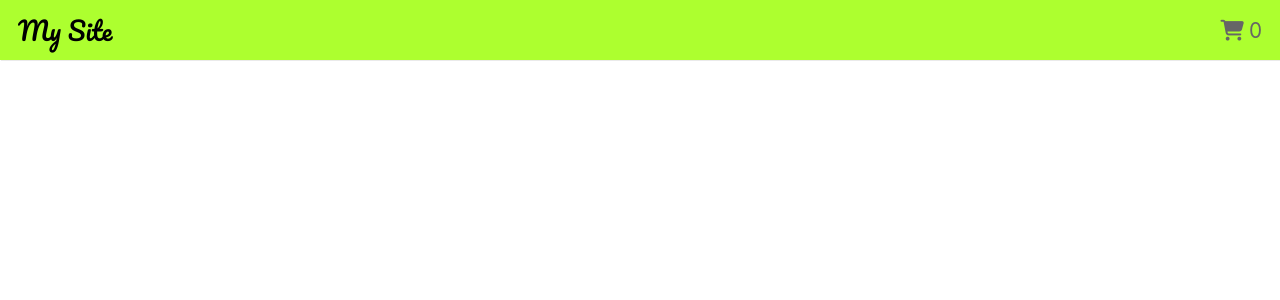
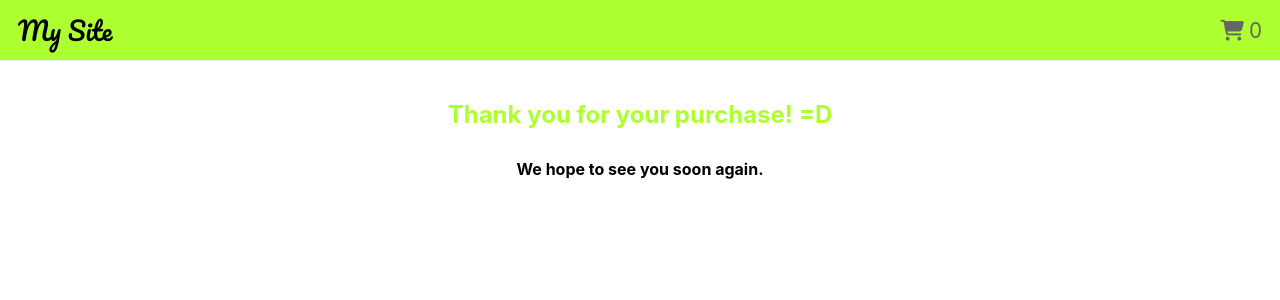
Before and after one commit to JoaoAPS/PurchaseSimulation, a React (Create React App) app: page /thank-you in a window 1280 px wide. Shown: the top 300 px of the page. Built offline with nearby package versions, Linux system fonts and the light colour scheme.

Commit message:
Add thank you page

```diff
--- a/src/App.js
+++ b/src/App.js
@@ -7,6 +7,7 @@ import { cartReducer, initialCart } from "./context/cartReducer"
 import Catalog from "./pages/Catalog"
 import ProductPage from "./pages/ProductPage"
 import Cart from "./pages/Cart"
+import ThankYou from "./pages/ThankYou"
 import Header from "./components/Header"
 
 function App() {
@@ -32,6 +33,10 @@ function App() {
             </Route>
 
             <Route path="/products/:id" children={<ProductPage />}></Route>
+
+            <Route path="/thank-you">
+              <ThankYou />
+            </Route>
           </Switch>
         </div>
       </BrowserRouter>
--- a/src/index.css
+++ b/src/index.css
@@ -272,3 +272,14 @@ header {
   color: #222;
   text-decoration: none;
 }
+
+/* Thank You Page */
+.thank-you-page {
+  padding: 10px;
+  text-align: center;
+}
+
+.thank-you-page h2 {
+  color: greenyellow;
+  margin: 30px 0px;
+}
--- /dev/null
+++ b/src/pages/ThankYou.js
@@ -0,0 +1,12 @@
+import React, { useEffect } from "react"
+
+function ThankYou(props) {
+  return (
+    <div className="thank-you-page">
+      <h2>Thank you for your purchase! =D</h2>
+      <h4>We hope to see you soon again.</h4>
+    </div>
+  )
+}
+
+export default ThankYou
```
